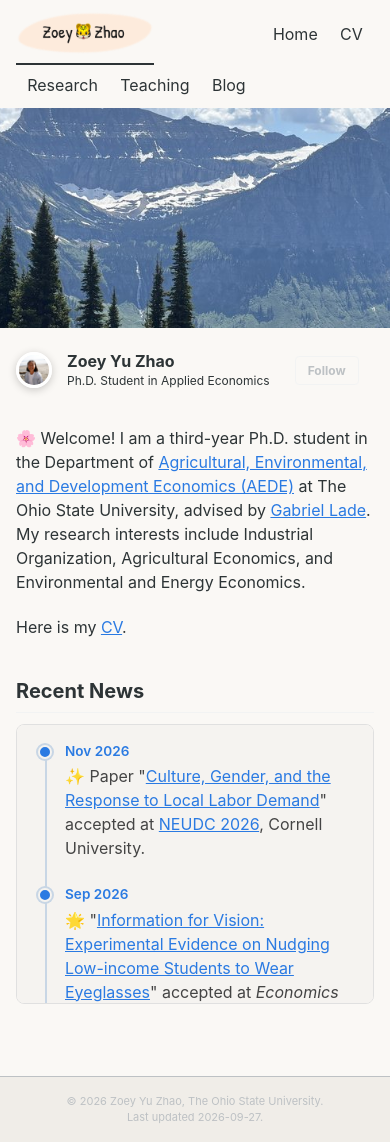
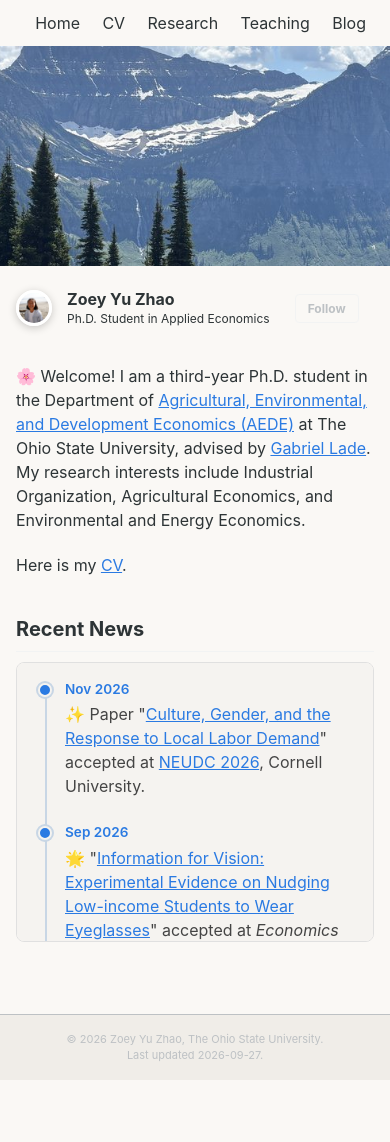
Before and after one commit to zoeyzhao-econ/zoeyzhao-econ.github.io, a Jekyll site: the page built from _pages/about.md, in a window 390 px wide and 1142 px high. Built offline with Jekyll 4.4.1, drawn with Linux system fonts in a browser that asks for light colours; a style sheet for code colours, icons or effects is not loaded.

Commit message:
Hide logo on mobile, center nav links for cleaner mobile layout
Co-Authored-By: Claude Opus 4.6 <noreply@anthropic.com>

```diff
--- a/_sass/layout/_navigation.scss
+++ b/_sass/layout/_navigation.scss
@@ -197,15 +197,23 @@
     display: flex;
     align-items: center;
     flex-wrap: wrap;
+    justify-content: center;
     width: 100%;
+
+    @media screen and (min-width: 768px) {
+      justify-content: flex-start;
+    }
 
     li {
       vertical-align: middle;
 
       &:first-child {
         font-weight: bold;
-        text-wrap: wrap;
         margin-right: auto;
+
+        @media screen and (max-width: 767px) {
+          display: none;
+        }
 
         a {
           margin-left: 0;
```
